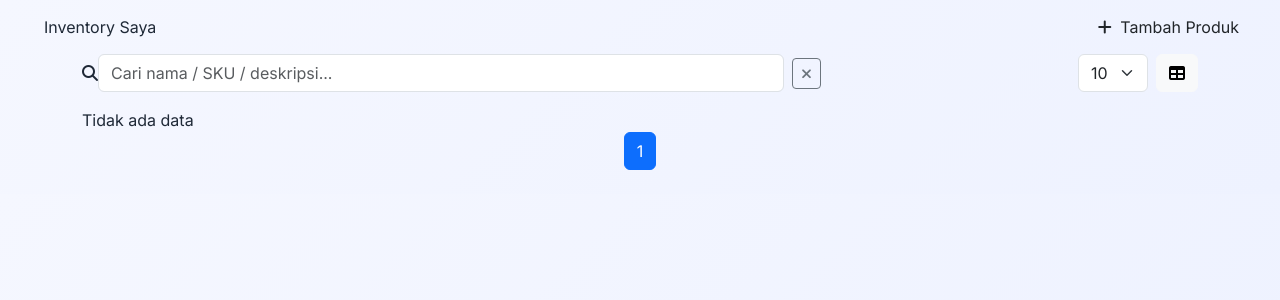
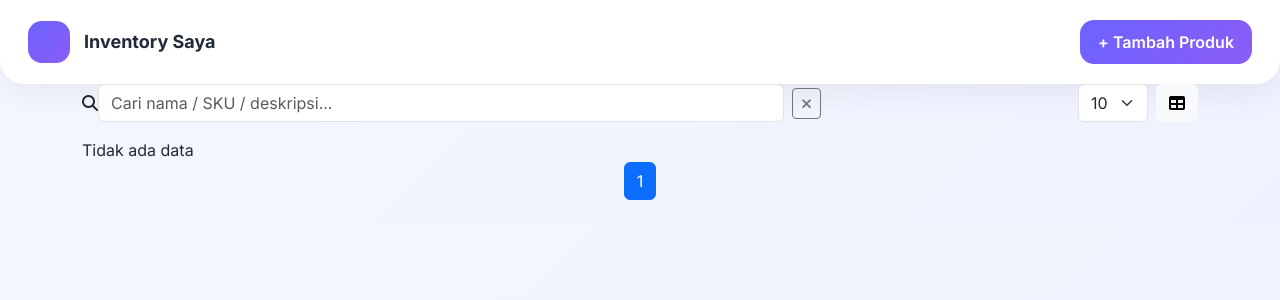
Before and after one commit to dzakisyarif777/ujian_praktikum_pweb, a PHP site: page /inventory-app/ in a window 1280 px wide. Shown: the top 300 px of the page. Run offline with PHP 8.4, Linux system fonts and the light colour scheme; data that the repository does not hold is empty.

Commit message:
Update index.php

```diff
--- a/inventory-app/index.php
+++ b/inventory-app/index.php
@@ -21,23 +21,20 @@ require_once __DIR__ . '/config.php';
 <body>
 
   <!-- NAVBAR -->
-  <nav class="navbar app-nav mx-3">
-    <div class="container-fluid d-flex align-items-center justify-content-between">
-      <div class="d-flex align-items-center gap-3">
-        <div class="brand-badge" aria-hidden="true"></div>
-        <div>
-          <div class="brand-title">Inventory Saya</div>
-          <div class="brand-sub"></div>
-        </div>
-      </div>
+  <header class="app-header">
+  <div class="app-header-left">
+    <div class="app-logo"></div>
+    <div>
+      <h1 class="app-title">Inventory Saya</h1>
+    </div>
+  </div>
 
-      <div class="d-flex align-items-center gap-2">
-        <button class="btn btn-fab" id="btn-add" title="Tambah produk" aria-label="Tambah produk">
-          <i class="fa fa-plus me-1"></i> Tambah Produk
-        </button>
-      </div>
-    </div>
-  </nav>
+  <div class="app-header-right">
+    <button id="btn-add" class="btn btn-primary btn-add">
+      + Tambah Produk
+    </button>
+  </div>
+</header>
 
   <!-- MAIN -->
   <main class="container">
```
